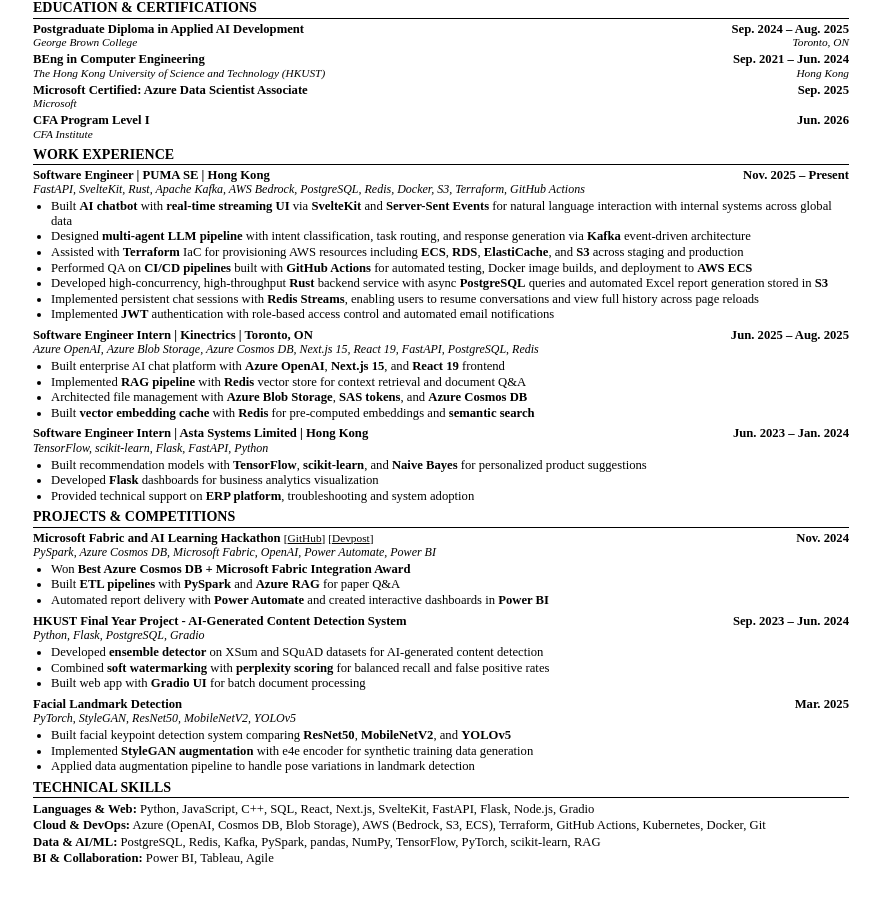
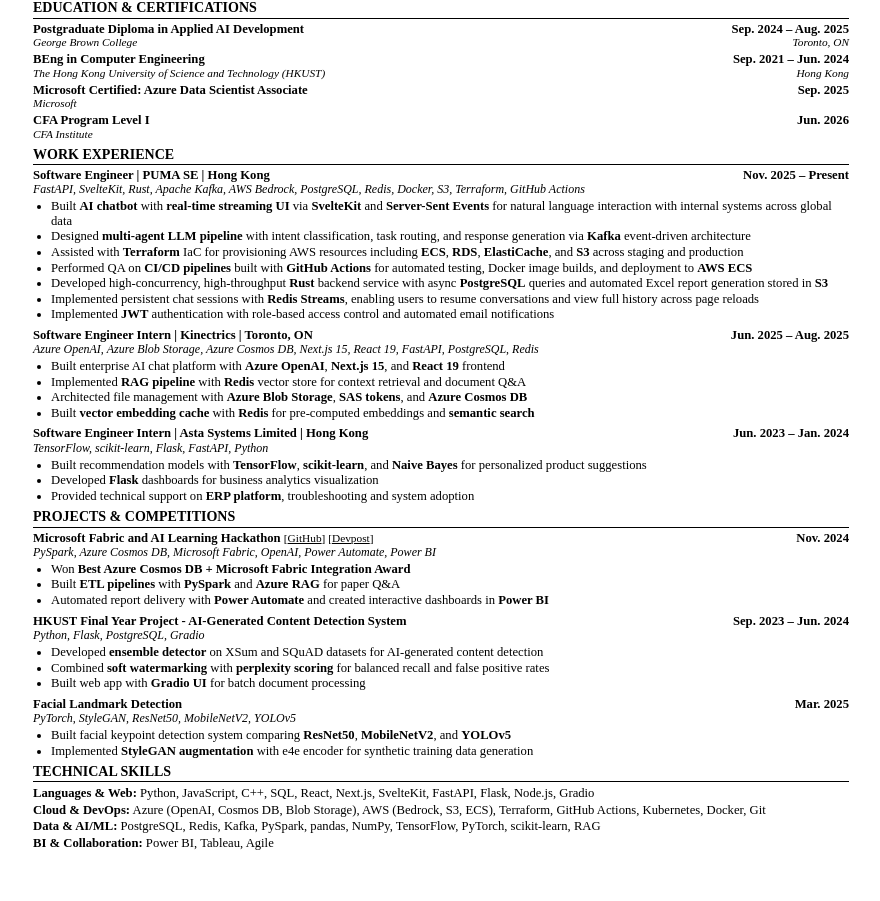
Before and after one commit to choisiulun1/choisiulun1.github.io, a plain HTML site: page index.html in a window 1280 px wide. Shown: the part 71-972 px from the top of the page, without its empty margins (199-1079 px from the left). Drawn offline with Linux system fonts and the light colour scheme; a web font is replaced by a local one.

Commit message:
Trim Facial Landmark Detection bullets

```diff
--- a/index.html
+++ b/index.html
@@ -326,7 +326,6 @@
         <ul>
           <li>Built facial keypoint detection system comparing <strong>ResNet50</strong>, <strong>MobileNetV2</strong>, and <strong>YOLOv5</strong></li>
           <li>Implemented <strong>StyleGAN augmentation</strong> with e4e encoder for synthetic training data generation</li>
-          <li>Applied data augmentation pipeline to handle pose variations in landmark detection</li>
         </ul>
       </div>
     </div>
```
